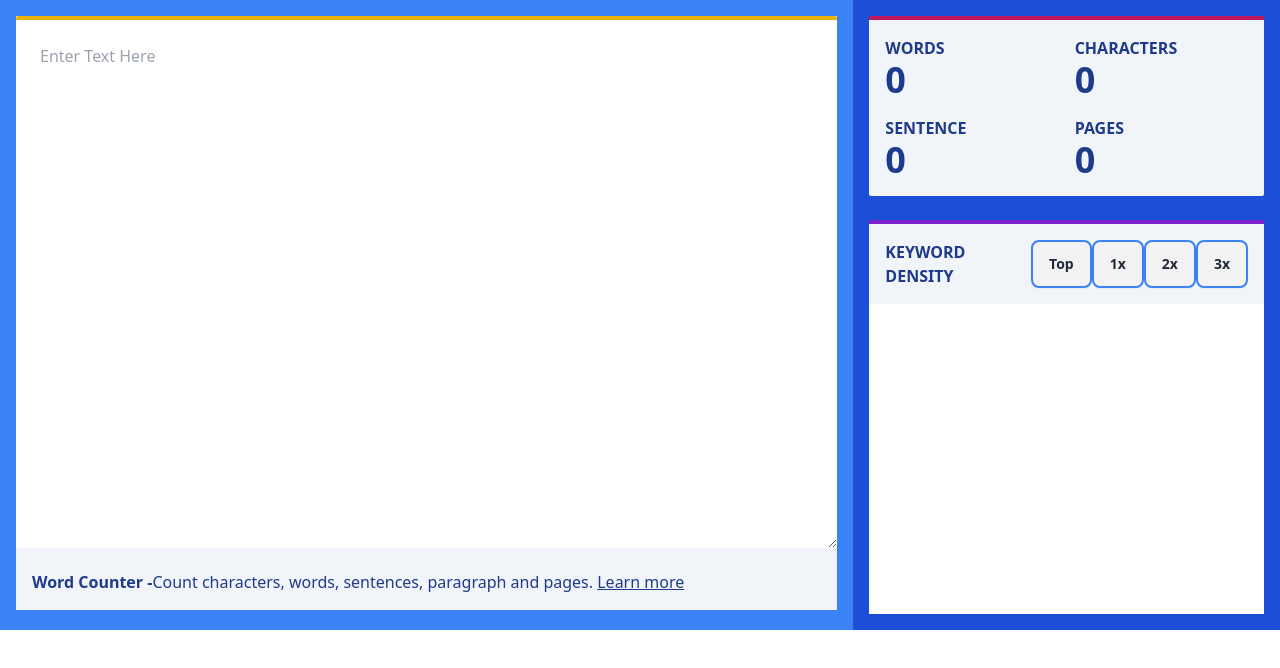
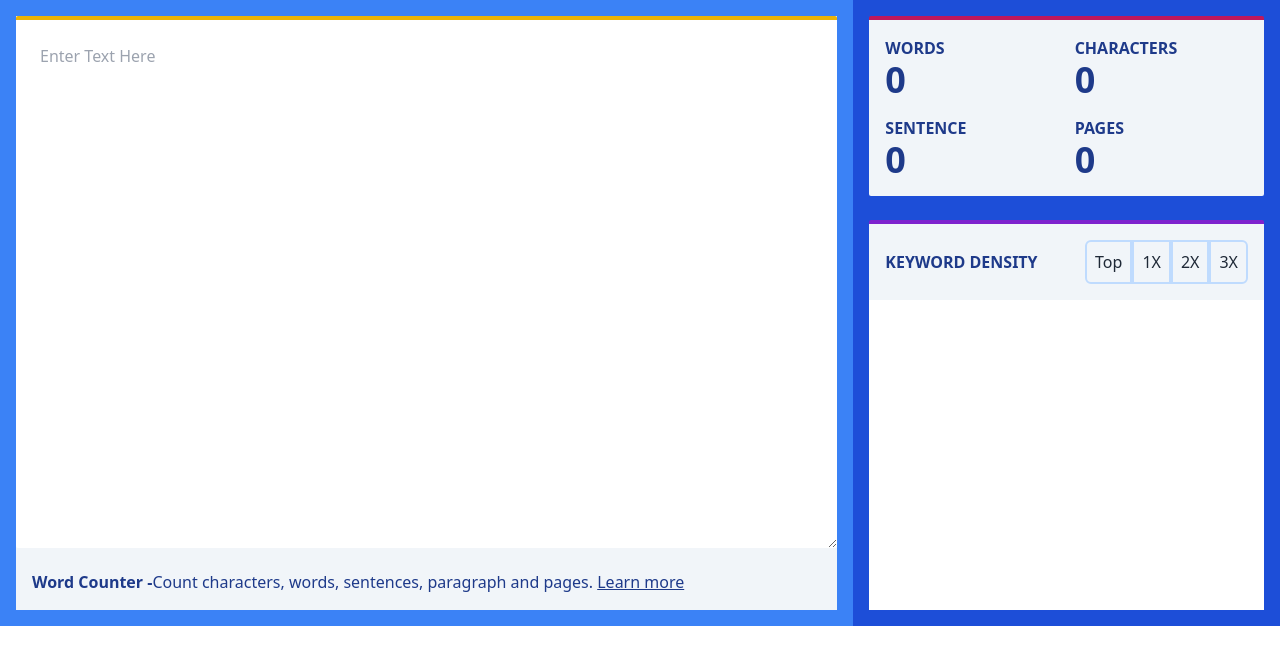
Before and after one commit to siam02/WordCount, a plain HTML site: page index.html in a window 1280 px wide. Drawn offline with nearby package versions, Linux system fonts and the light colour scheme.

Commit message:
button fixing

```diff
--- a/index.html
+++ b/index.html
@@ -52,11 +52,11 @@
                         </div>
 
 
-                        <div class="flex ">
-                            <button onclick="Top()" class="btn border-2 border-blue-500">Top</button>
-                            <button onclick="OneX()" class="btn border-2 border-blue-500">1x</button>
-                            <button onclick="TwoX()" class="btn border-2 border-blue-500">2x</button>
-                            <button onclick="ThreeX()" class="btn border-2 border-blue-500">3x</button>
+                        <div class="flex  ">
+                            <button onclick="Top()" class="p-2 border-2 rounded-l-md border-blue-200">Top</button>
+                            <button onclick="OneX()" class="p-2 border-2  border-blue-200">1X</button>
+                            <button onclick="TwoX()" class="p-2 border-2  border-blue-200">2X</button>
+                            <button onclick="ThreeX()" class="p-2 border-2 rounded-r-md border-blue-200">3X</button>
 
                         </div>
 
```
